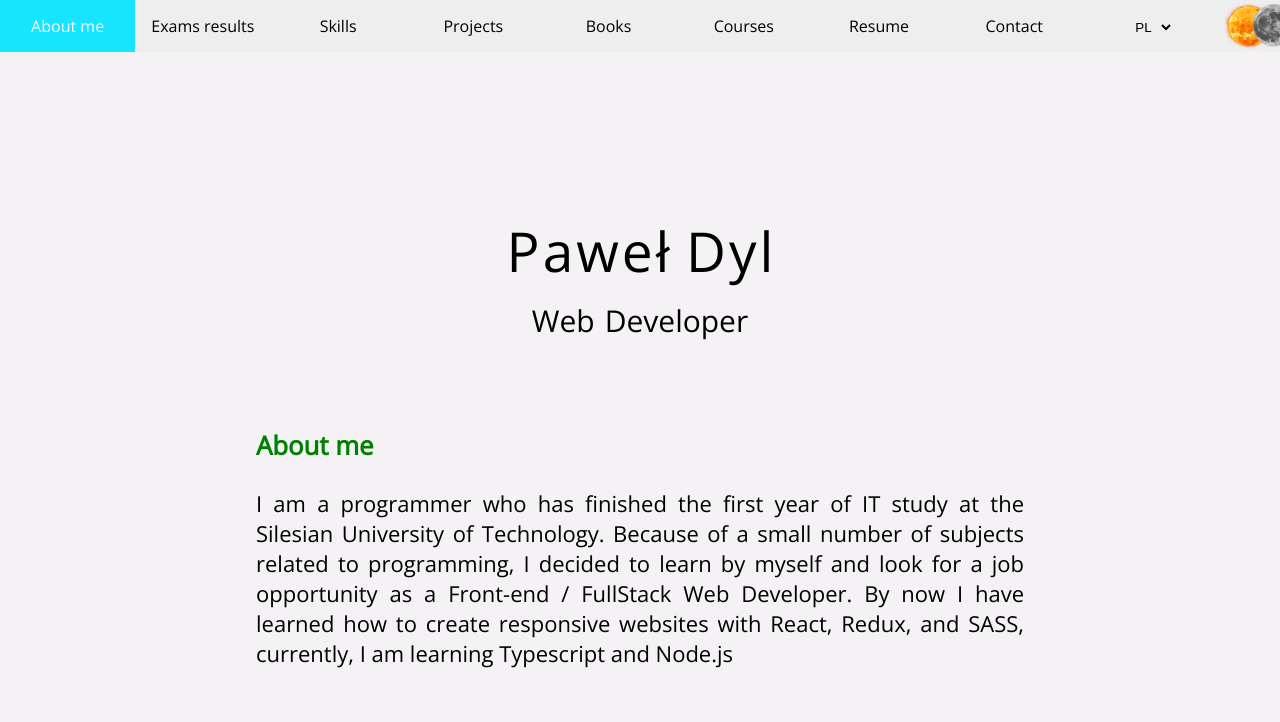
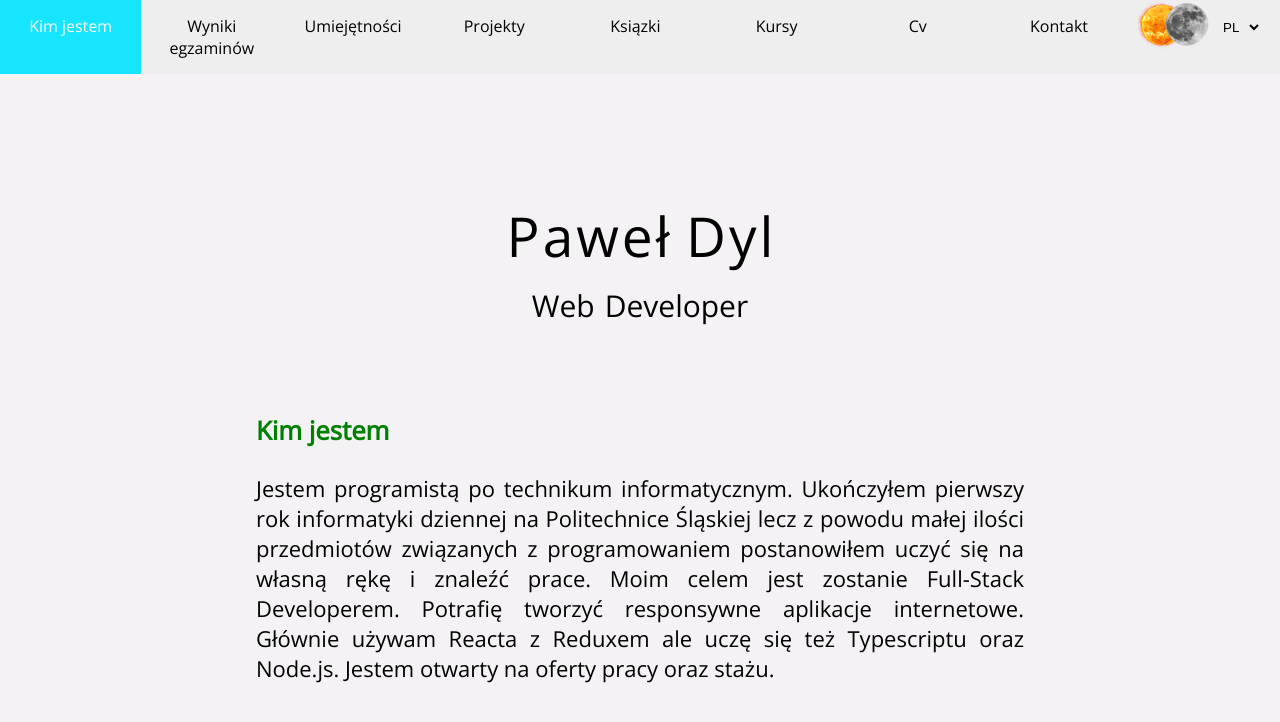
Before and after one commit to paweldyl/Portfolio, a React (Create React App) app: page / in a window 1280 px wide. Shown: the top 722 px of the page. Built offline with nearby package versions, Linux system fonts and the light colour scheme.

Commit message:
done languages

```diff
--- a/src/Redux.js
+++ b/src/Redux.js
@@ -4,7 +4,7 @@ const initialState = {
 	loading: true,
 	loading_time: 1500,
 	dark_theme: false,
-	language: "en",
+	language: "pl",
 	dictionary: {
 		pl: {
 			about_me: "O mnie",
@@ -34,7 +34,9 @@ const initialState = {
 			cs_harvard: "Kurs jest wprowadzeniem do programowania. Głównym językiem używanym w kursie jest język c ale pojawia się tam także chociażby Python a wraz z nim Flask.",
 			rc_ziroll: "Kurs wprowadzający do Reacta, przedstawia takie zagadnienia jak props,states, renderowanie warunkowe, kontrolowane inputy, przechwytywanie danych z API i wiele innych.",
 			rc_smilga: "Kurs Reacta przedstawiający nowoczesne zagadnienia aktualnie używane w projektach takie jak Hooks, Context API, React Router, Custom Hooks itd.",
-			redux_mosh: "Kurs przedstawiający podstawowe zagadnienia związane z Reduxem."
+			redux_mosh: "Kurs przedstawiający podstawowe zagadnienia związane z Reduxem.",
+			download_resume: "pobierz cv",
+			phone: "telefon"
 		},
 		en: {
 			about_me: "About me",
@@ -64,7 +66,9 @@ const initialState = {
 			cs_harvard: "The course is an introduction to programming. The main language used in the course is c, but there is also for example Python and Flask with it.",
 			rc_ziroll: "The introductory course on React. It covers topics such as props, states, conditional rendering, controlled inputs, API data capture and many more.",
 			rc_smilga: "React course presenting modern topics currently used in projects such as Hooks, Context API, React Router, Custom Hooks etc.",
-			redux_mosh: "The course presents the basic issues related to Redux."
+			redux_mosh: "The course presents the basic issues related to Redux.",
+			download_resume: "Download resume",
+			phone: "phone"
 		}
 	}
 }
@@ -105,7 +109,7 @@ export const toggleTheme = set_to => ({
 	payload: set_to
 })
 
-export const setLanguage = set_to => ({
+export const setLanguageAction = set_to => ({
 	type: 'SET_LANGUAGE',
 	payload: set_to
 })
--- a/src/components/Contact.js
+++ b/src/components/Contact.js
@@ -1,10 +1,13 @@
 import React from "react";
+import { useSelector } from "react-redux";
 
 const Contact = () => {
+	const language = useSelector(state => state.language);
+	const dictionary = useSelector(state => state.dictionary);
 	return (
 		<section id="contact" data-aos="fade-up">
 			e-mail: Dyl.Pawel99@gmail.com <br />
-			telefon: 537 392 951 <br />
+			{dictionary[language]["phone"]}: 537 392 951 <br />
 			github: https://github.com/paweldyl
 		</section>
 	);
--- a/src/components/Cv.js
+++ b/src/components/Cv.js
@@ -1,6 +1,9 @@
 import React from "react";
+import { useSelector } from "react-redux";
 
 const Cv = () => {
+	const language = useSelector(state => state.language);
+	const dictionary = useSelector(state => state.dictionary);
 	return (
 		<section id="cv" data-aos="fade-up">
 			<a href="CV_Paweł_Dyl.pdf" download>Pobierz Cv</a>
--- a/src/components/Menu.js
+++ b/src/components/Menu.js
@@ -1,7 +1,7 @@
 import React, { useEffect, useState } from "react";
 import { toggleTheme } from "../Redux";
 import { useDispatch, useSelector } from "react-redux";
-
+import { setLanguageAction } from "../Redux";
 const Menu = () => {
 
 	const dark_theme = useSelector(state => state.dark_theme);
@@ -9,7 +9,7 @@ const Menu = () => {
 	const dictionary = useSelector(state => state.dictionary);
 	const [sideMenu, setSideMenu] = useState(window.innerWidth < 900);
 	const dispatch = useDispatch();
-
+	const setLanguage = lang => dispatch(setLanguageAction(lang));
 	useEffect(() => {
 		window.addEventListener("resize", handleResize);
 		return () => window.removeEventListener("resize", handleResize)
@@ -38,6 +38,11 @@ const Menu = () => {
 		dispatch(toggleTheme());
 	}
 
+	const selectChange = (e) => {
+		setLanguage(e.target.value);
+		sideMenu && show_menu();
+	}
+
 	return (
 		<section className={dark_theme ? "menu dark-theme" : "menu"}>
 			<div className="dark-field" onClick={show_menu}></div>
@@ -58,15 +63,15 @@ const Menu = () => {
 				<a href="#courses" onClick={sideMenu ? show_menu : null}>{dictionary[language]["courses"]}</a>
 				<a href="#cv" onClick={sideMenu ? show_menu : null}>{dictionary[language]["resume"]}</a>
 				<a href="#contact" onClick={sideMenu ? show_menu : null}>{dictionary[language]["contact"]}</a>
+				<a className="theme-switch" onClick={() => change_theme()}>
+					<img alt="dark theme" id="sun" src="sun.png" />
+					<img alt="dark theme" id="moon" src="moon.png" />
+				</a>
 				<a className="menu-select">
-					<select name="lang" onChange={sideMenu ? show_menu : null}>
+					<select name="lang" value={language} onChange={selectChange}>
 						<option value="pl">PL</option>
 						<option value="en">ENG</option>
 					</select>
-				</a>
-				<a className="theme-switch" onClick={() => change_theme()}>
-					<img alt="dark theme" id="sun" src="sun.png" />
-					<img alt="dark theme" id="moon" src="moon.png" />
 				</a>
 			</nav>
 		</section >
--- a/src/index.css
+++ b/src/index.css
@@ -323,21 +323,28 @@ body {
 }
 
 .menu .side-nav a.menu-select {
-  max-width: 100%;
+  width: 80px;
 }
 
 .menu .side-nav a.menu-select:hover {
   background-color: transparent;
 }
 
-.menu .side-nav a select {
+.menu .side-nav a.menu-select select {
   text-align: center;
   background-color: transparent;
   border: none;
+  outline: none;
 }
 
-.menu .side-nav a select:focus {
+.menu .side-nav a.menu-select select option {
+  background-color: white;
+}
+
+.menu .side-nav a.menu-select select:focus {
   border-radius: 0;
+  border: none;
+  outline: none;
 }
 
 .menu .side-nav a:last-child {
@@ -364,6 +371,14 @@ body {
 }
 
 .menu.dark-theme .side-nav a:hover {
+  background-color: #363637;
+}
+
+.menu.dark-theme .side-nav a.menu-select select {
+  color: white;
+}
+
+.menu.dark-theme .side-nav a.menu-select select option {
   background-color: #363637;
 }
 
@@ -398,6 +413,12 @@ body {
     transition: background-color 1s, -webkit-transform .5s;
     transition: transform .5s, background-color 1s;
     transition: transform .5s, background-color 1s, -webkit-transform .5s;
+    -webkit-box-align: initial;
+        -ms-flex-align: initial;
+            align-items: initial;
+    -webkit-box-pack: initial;
+        -ms-flex-pack: initial;
+            justify-content: initial;
   }
   .menu .side-nav .theme-switch {
     width: 50px;
@@ -434,6 +455,7 @@ body {
             transition-delay: 0s;
   }
   .menu .side-nav a {
+    display: block;
     width: 12.5%;
     color: black;
     padding: 15px;
--- a/src/index.scss
+++ b/src/index.scss
@@ -212,17 +212,23 @@ body{
 			padding:10px;
 			border-bottom: 1px solid black;
 			&.menu-select{
-				max-width: 100%;
+				width:80px;
 				&:hover{
 					background-color: transparent;
-				}
 				}
 				select{
 					text-align: center;
 					background-color: transparent;
 					border:none;
+					outline:none;
+					option{
+						background-color: white;
+					}
 					&:focus{
 						border-radius: 0;
+						border: none;
+						outline:none;
+					}
 				}
 			}
 		}
@@ -248,6 +254,14 @@ body{
 				&:hover{
 					background-color: $dark-menu-hover-bg-color
 				}
+				&.menu-select{
+					select{
+						color:white;
+						option{
+							background-color: $dark-menu-hover-bg-color;
+						}
+					}
+				}
 			}
 			.theme-switch{
 				#moon{
@@ -261,6 +275,7 @@ body{
 			}
 		}
 	}
+
 	@media screen and (min-width:$screen-normal-width){
 		.burger-menu{
 			display: none;
@@ -273,6 +288,8 @@ body{
 			flex-direction: row;
 			transform:translate(0, -100%);
 			transition: transform .5s, background-color 1s;
+			align-items: initial;
+			justify-content: initial;
 			.theme-switch{
 				width:50px;
 				padding-bottom: 0;
@@ -295,6 +312,7 @@ body{
 				}
 			}
 			a{
+				display: block;
 				width:12.5%;
 				color:black;
 				padding:15px;
@@ -337,9 +355,7 @@ body{
 		}
 		.side-nav{
 			width:100%;
-		}
 			@media screen and (min-width: $screen-small-width){
-			.side-nav{
 				width:60%;
 			}
 		}
```
Also changed, not shown: 1 other file (tests, documents, lock files or other folders). Lines whose indentation alone changed are shown as unchanged.
